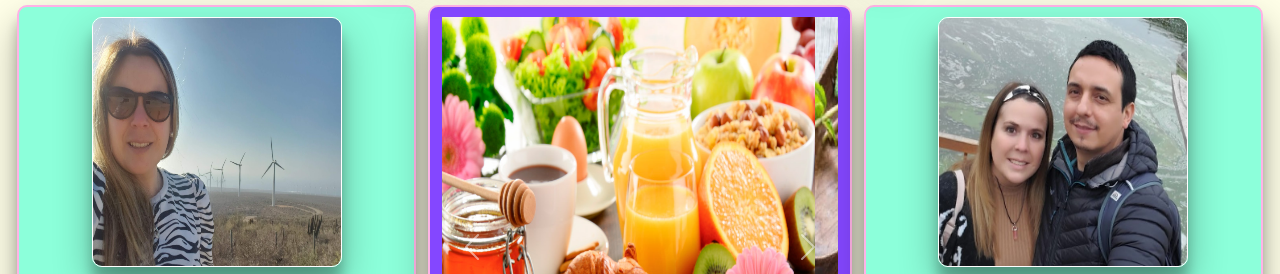
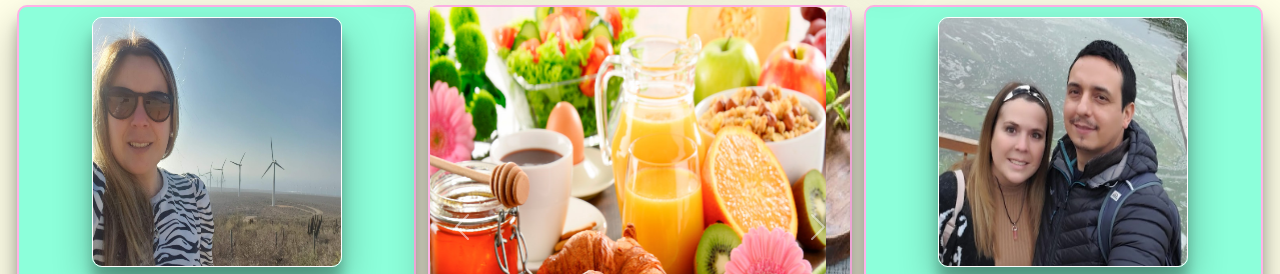
Before and after one commit to Spctr0pro/PF-Toro, a website: page pages/nosotros.html in a window 1280 px wide. Shown: the part 200-474 px from the top of the page. Drawn offline with nearby package versions, Linux system fonts and the light colour scheme.

Commit message:
Ajustes pagina nosotros

```diff
--- a/scss/components/_layout.scss
+++ b/scss/components/_layout.scss
@@ -443,6 +443,16 @@ main {
     }
 }
 
+.carrucel{
+    margin: 0px;
+    padding: 0px;
+    border-radius: 10px;
+    border: solid 2px nth($colores, 3);
+    background-color: nth($colores, 1);
+    box-shadow: rgba(0, 0, 0, 0.3) 0px 19px 38px, rgba(0, 0, 0, 0.22) 0px 15px 12px;
+    height: 100%;
+}
+
 .columnas-rows{
     display: flex;
     justify-content: center;
@@ -453,9 +463,7 @@ main {
 main section div div .contenedor-seccion {
     height: 100%;
     border-radius: 10px;
-    margin-right: 10px;
     background-color: nth($colores, 2);
-    margin: 0px;
     border: solid 2px nth($colores, 3);
     box-shadow: rgba(0, 0, 0, 0.3) 0px 19px 38px, rgba(0, 0, 0, 0.22) 0px 15px 12px;
     img {
@@ -471,8 +479,13 @@ main section div div .contenedor-seccion {
     }
 }
 
-
-.columnas-nosotros div p {
+.columnas-nosotros div {
+    // div{
+    //     padding-left: 0px;
+    //     padding-right: 0px;
+    //     margin: 0px;
+    // }
+    p {
         color: nth($colores, 5);
         font-size: nth($font-size, 1);
         @extend %font-type;
@@ -484,22 +497,12 @@ main section div div .contenedor-seccion {
             -webkit-text-stroke: 0.2px nth($colores, 1);
         }
     }
-
-.carrucel{
-    margin-top: 0px;
-    margin-bottom: 0px;
-    border-radius: 10px;
-    border: solid 2px nth($colores, 3);
-    background-color: nth($colores, 4);
-    box-shadow: rgba(0, 0, 0, 0.3) 0px 19px 38px, rgba(0, 0, 0, 0.22) 0px 15px 12px;
-}
-
-.columnas-nosotros div img {
-    height: 60vh;
+    img {
+        height: 55vh;
         border-radius: 10px;
         margin-left: 0px;
         margin-top: 0px;
-    padding-bottom: 10px;
-    padding-top: 10px;
+        padding:0px 0px 0px 0px;
+    }
 }
 /* FIN NOSOTROS*/
```
Also changed, not shown: css/estilos.css. Lines whose indentation alone changed are shown as unchanged.
